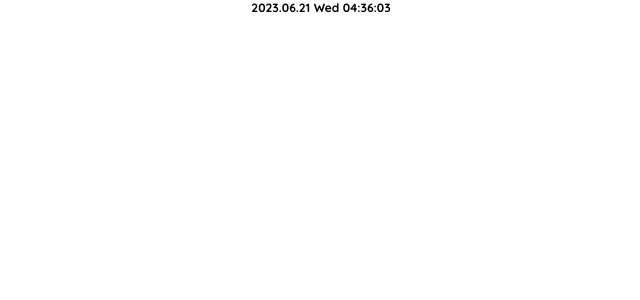
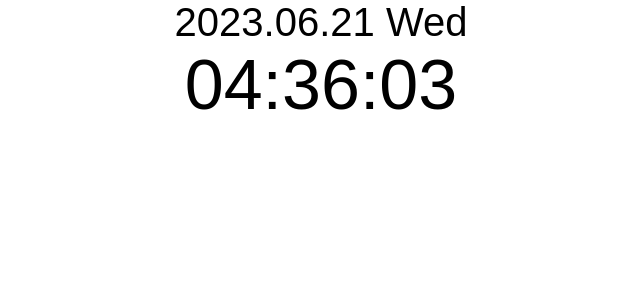
Before and after one commit to okaryoh/self-introduction, a React (Create React App) app: page / in a window 1280 px wide. Shown: the top 300 px of the page, without its empty margins (319-959 px from the left). Built offline with nearby package versions, Linux system fonts and the light colour scheme.

Commit message:
フォントを変えるのは、上の方でやる&２行表示

```diff
--- a/src/App.tsx
+++ b/src/App.tsx
@@ -6,7 +6,8 @@ import { Clock } from './stories/clock/Clock';
 function App() {
   return (
     <div className="App">
-      <Clock />
+      <Clock fontSize={40} mode='onlyDate' />
+      <Clock fontSize={70} mode='onlyTime' />
     </div>
   );
 }
--- a/src/stories/clock/Clock.tsx
+++ b/src/stories/clock/Clock.tsx
@@ -56,7 +56,7 @@ export const Clock = ({
     return timeState;
   })()
   return (
-    <div className="clock"
+    <div
       style={{
         fontSize: `${fontSize}px`
       }}>
```
